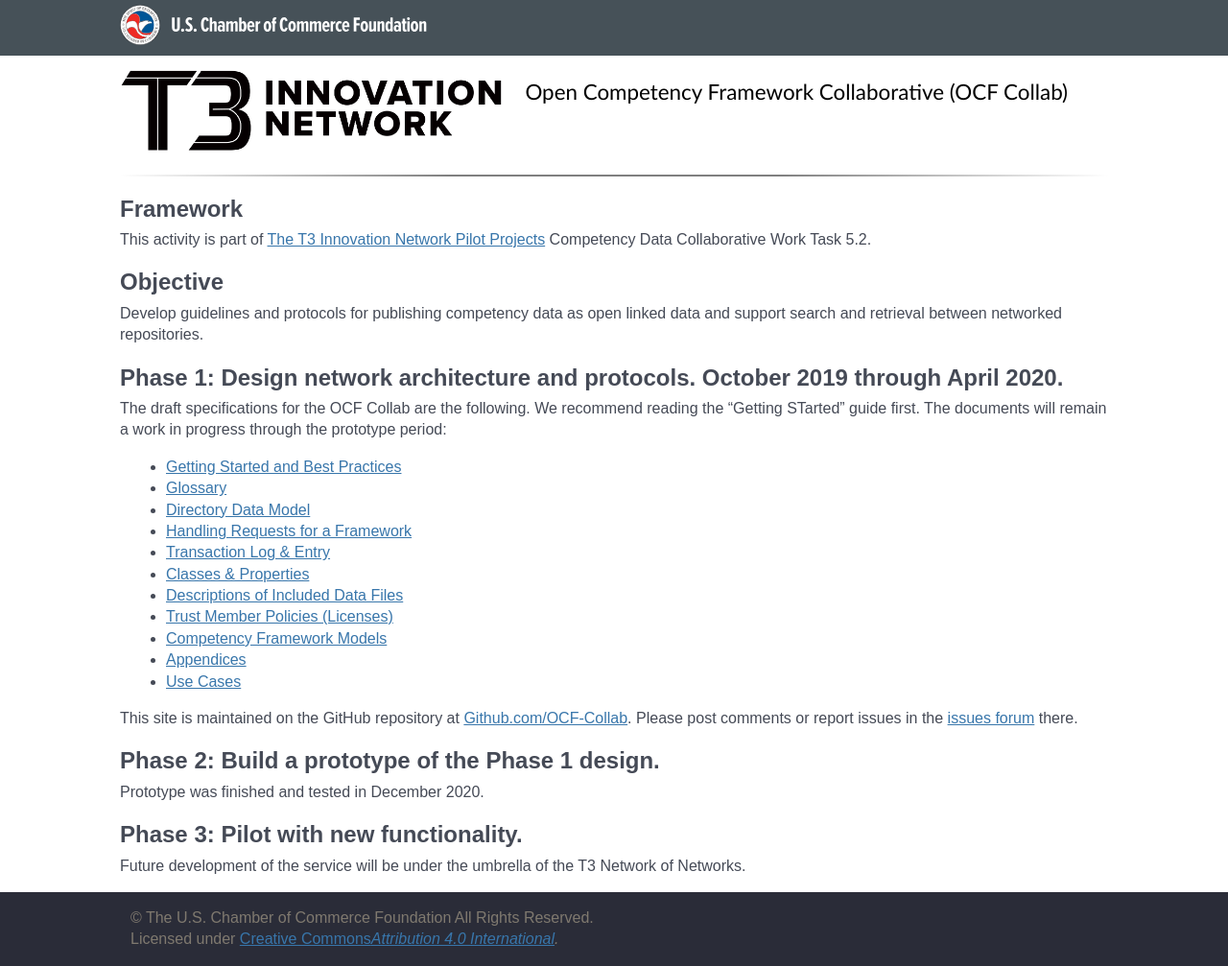
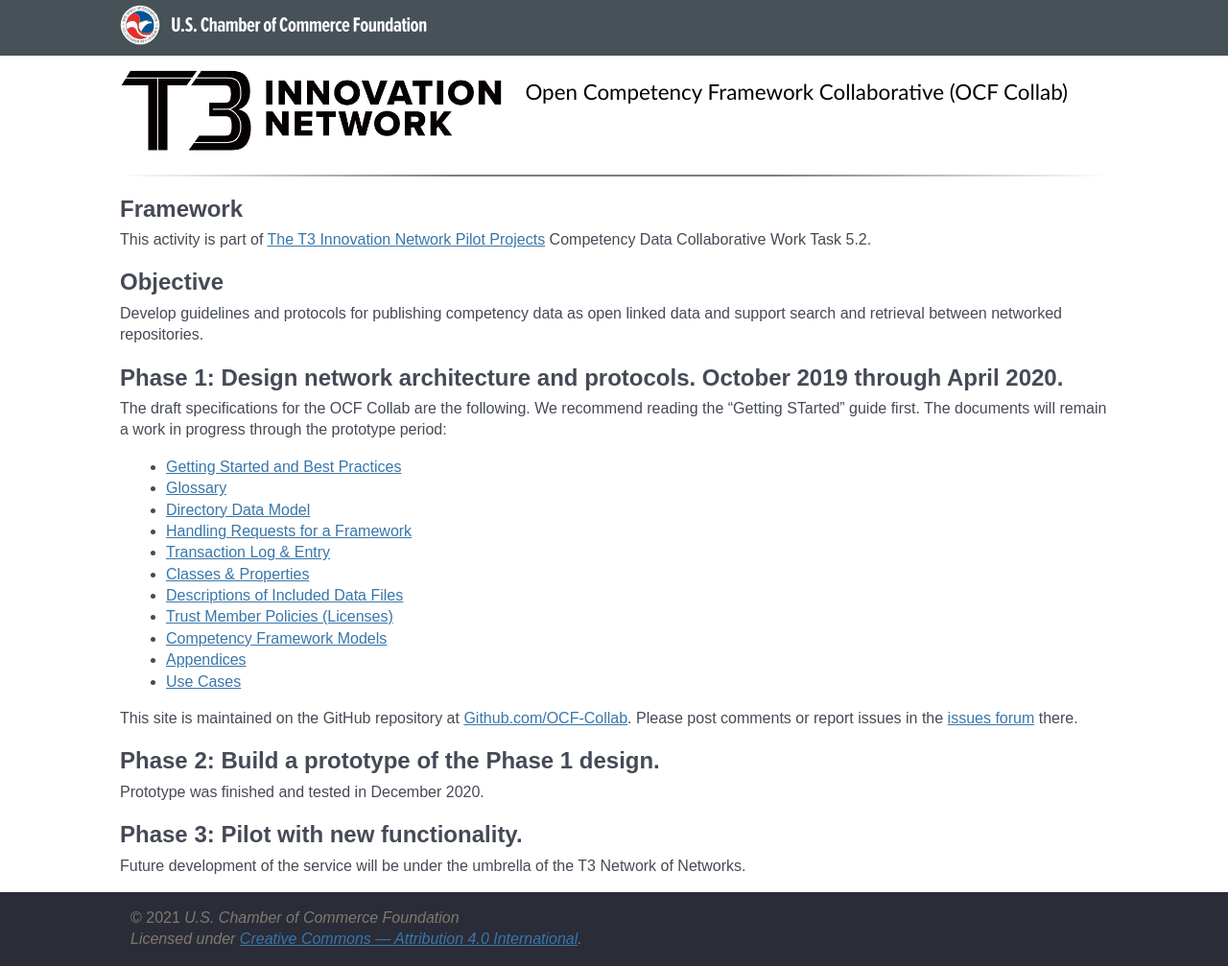
Before and after one commit to t3-innovation-network/ocf-collab.github.io, a Jekyll site: the page built from index.md, in a window 1280 px wide. Shown: the whole page at 96% size. Built offline with Jekyll 4.4.1, drawn with Linux system fonts in a browser that asks for light colours.

Commit message:
Update footer.html

```diff
--- a/_includes/footer.html
+++ b/_includes/footer.html
@@ -1,6 +1,7 @@
 <div class="footer-frame">
 	<footer>
-		© The U.S. Chamber of Commerce Foundation All Rights Reserved. <br/>
-		Licensed under <a href="https://creativecommons.org/licenses/by/4.0/">Creative Commons<em/>Attribution 4.0 International</a>.
+		© 2021 <em>U.S. Chamber of Commerce Foundation<br/>
+		Licensed under <a href="https://creativecommons.org/licenses/by/4.0/">Creative Commons &mdash;
+Attribution 4.0 International</a>.
 	</footer>
 </div> <!-- footer-frame -->
```
